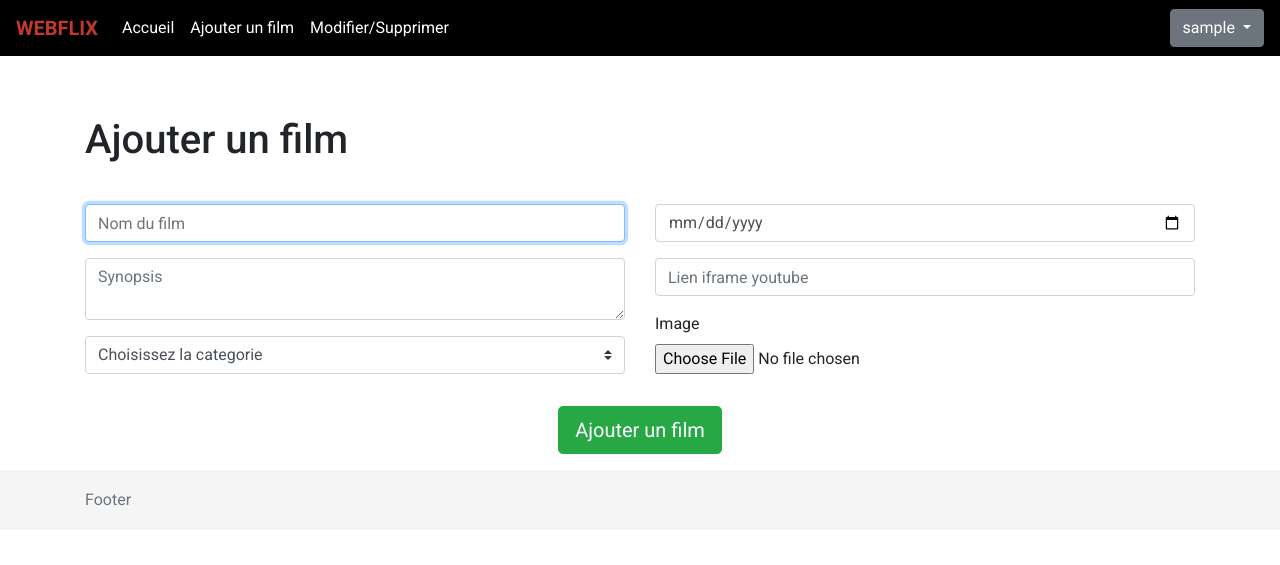
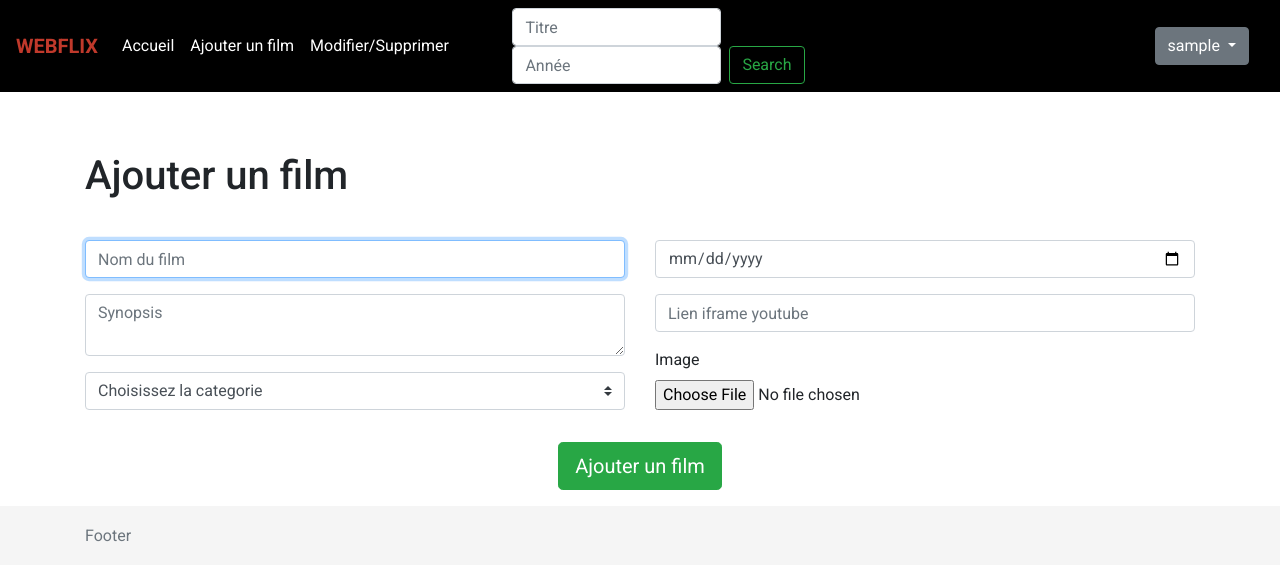
Before and after one commit to clyde-ponteville/webflix, a PHP site: page /movie_add.php in a window 1280 px wide. Shown: the top 565 px of the page. Run offline with PHP 8.4, Linux system fonts and the light colour scheme; the visitor is signed in with stand-in values (Sample User, id 1); data comes from the database, SQL or seed files in the repository.

Commit message:
add search bar with add fast movie

```diff
--- /dev/null
+++ b/config/function.php
@@ -0,0 +1,17 @@
+<?php
+
+function isExist(){
+    require(__DIR__.'/../partials/header.php');
+    http_response_code(404);?>
+    <h2 class='mt-5'>404 - Redirection dans 5 secondes</h2>
+    <span>Page introuvable</span>
+    <script> setTimeout(() => {
+        window.location = 'index.php';
+    }, 5000);</script>
+
+    <?php
+    require(__DIR__.'/../partials/footer.php');
+    die();
+}
+
+?>
--- a/movie_add.php
+++ b/movie_add.php
@@ -1,41 +1,69 @@
 <?php
 // Le fichier header.php est inclus sur la page
 require_once(__DIR__.'/partials/header.php');
+require_once(__DIR__.'/movie_search.php');
+
+// $title, $desc,  $cover : https://image.tmdb.org/t/p/w500/bXs0zkv2iGVViZEy78teg2ycDBm.jpg ,$date, $category,  $linkYoutube
 ?>
     <main class="container">
-    <?php if (!empty($_SESSION)) {?>
+    <?php if (!empty($_SESSION)) {
+        global $category;
+        $getCategory = $db->query('SELECT id FROM category WHERE name = '. $db->quote($category));
+        $dataCategory = $getCategory->fetch();
+        $idCategory = $dataCategory['id'];
+
+        ?>
         <h1>Ajouter un film</h1>
         <!--  video-link, cover, date de sorti,-->
         <form class="row add_movie" method="post" enctype="multipart/form-data" action="movie_add_post.php" >
 
         <div class="col-lg-6 left">
             <label for="inputTitle" class="sr-only">Nom du film</label>
-            <input type="text" id="inputTitle" name="inputTitle" class="form-control" placeholder="Nom du film" required autofocus>
+            <input type="text" id="inputTitle" name="inputTitle" class="form-control" placeholder="Nom du film" required autofocus value="<?= $title ?? "" ?>">
             <label for="inputDesc" class="sr-only">Description</label>
-            <textarea id="inputDesc" name="inputDesc" class="form-control" placeholder="Synopsis" required></textarea>
+            <textarea id="inputDesc" name="inputDesc" class="form-control" placeholder="Synopsis" required><?= $desc ?? "" ?></textarea>
 
             <select class="custom-select" name="category" id="select_category" required>
-            <option selected>Choisissez la categorie</option>
+            <option>Choisissez la categorie</option>
             <?php
                 $getCategory = $db->query('SELECT * FROM category');
                 $dataCategory = $getCategory->fetchAll();
 
-                foreach ($dataCategory as $category) { ?>
+                 foreach ($dataCategory as $category) {
+                    if ($category['id'] === $idCategory) { ?>
+                        <option selected value="<?= $category['id'] ?>"><?= ucfirst($category['name']) ?></option>
+                <?php
+                    } else{
+                ?>
                     <option value="<?= $category['id'] ?>"><?= ucfirst($category['name']) ?></option>
-                <?php }
+                <?php
+                    }
+                }
             ?>
         </select>
 
         </div>
         <div class="col-lg-6 right">
-            <label for="inputDate" class="sr-only">Nom du film</label>
-            <input type="date" id="inputDate" name="inputDate" class="form-control" placeholder="Date de sortie" required>
+            <label for="inputDate" class="sr-only">Date de sortie</label>
+            <input type="date" id="inputDate" name="inputDate" class="form-control" placeholder="Date de sortie" required value="<?= $date ?? "" ?>">
 
             <label for="inputLink" class="sr-only">Lien iframe youtube</label>
-            <input type="text" id="inputLink" name="inputLink" class="form-control" placeholder="Lien iframe youtube" required>
+            <input type="text" id="inputLink" name="inputLink" class="form-control" placeholder="Lien iframe youtube" required value="<?= ($linkYoutube) ?? "" ?>">
 
-            <label for="img">Image</label>
-            <input name="img" type="file" class="form-control-file" required>
+            <?php
+                if (!empty($cover)) { ?>
+
+                    <label for="urlImg">L'image sera une url internet</label>
+                    <input name="imgCover" type="text" class="form-control" style="display:none;" value="<?= $cover ?>">
+                <?php }else{ ?>
+
+                    <label for="img">Image</label>
+                    <input name="img" type="file" class="form-control-file" required>
+
+                <?php }
+
+            ?>
+
 
         </div>
 
@@ -94,7 +122,7 @@ require_once(__DIR__.'/partials/header.php');
                 case '0':
                 ?>
                     <div class="alert alert-danger" role="alert">
-                        La pizza n'a pas été ajouté !
+                        Votre film n'a pas été ajouté !
                     </div>
                 <?php
                     break;
@@ -102,7 +130,7 @@ require_once(__DIR__.'/partials/header.php');
                 case '1':
                 ?>
                     <div class="alert alert-success" role="alert">
-                        Votre pizza a bien été ajouté ! ☺
+                        Votre film a bien été ajouté ! ☺
                     </div>
                 <?php
                     break;
--- /dev/null
+++ b/movie_search.php
@@ -0,0 +1,85 @@
+<?php
+  require_once(__DIR__.'/config/database.php');
+  require_once(__DIR__.'/config/function.php');
+
+
+
+$uri = __DIR__.'/movie_add.php';
+$uri = str_replace("\\", "/", $uri);
+
+if ($_SERVER['SCRIPT_FILENAME'] != $uri) {
+
+    $query = $_POST['search'];
+    $year = $_POST['year'] ?? null;
+
+    if (!empty($year)) {
+        $url = str_replace(" ", "%20", $query);
+        $json = file_get_contents("https://api.themoviedb.org/3/search/movie?api_key=ac2312ea74ea8c4442d1091f6c30dd49&language=fr-Fr&query=".$url."&page=1&include_adult=false&year=".$year."");
+    }else{
+        $url = str_replace(" ", "%20", $query);
+        $json = file_get_contents("https://api.themoviedb.org/3/search/movie?api_key=ac2312ea74ea8c4442d1091f6c30dd49&language=fr-Fr&query=".$url."&page=1&include_adult=false");
+    }
+
+
+    $obj = json_decode($json);
+
+    $idMovie = $obj->{"results"}[0]->{'id'} ?? isExist();
+
+
+
+}else {
+
+    if (isset($_GET['id']) && is_numeric($_GET['id'])) {
+        $idMovie = $_GET['id'];
+    }
+
+}
+
+
+if (!empty($idMovie) && is_numeric($idMovie)) {
+    $detailsMovie = file_get_contents("https://api.themoviedb.org/3/movie/".$idMovie."?api_key=ac2312ea74ea8c4442d1091f6c30dd49&append_to_response=videos,images&language=fr-Fr");
+
+    $result = json_decode($detailsMovie);
+
+    $title = $result->{"original_title"};
+    $desc = $result->{"overview"};
+    $cover = $result->{"poster_path"};
+    $date = $result->{"release_date"};
+    $category = $result->{"genres"}[0]->{"name"};
+    $linkYoutube = $result->{"videos"}->{"results"}[0]->{"key"} ?? null;
+    if ($linkYoutube == null) {
+        $linkYoutube = $linkYoutube;
+    }else{
+        $linkYoutube = ("embed/".$linkYoutube);
+    }
+
+
+    if ($_SERVER['SCRIPT_FILENAME'] != $uri) {
+
+        $dbMovie = $db->prepare("SELECT COUNT(title) FROM movie WHERE title = :title");
+        $dbMovie->bindValue(":title", $title, PDO::PARAM_STR);
+        $dbMovie->execute();
+
+        $result =  $dbMovie->fetch();
+
+
+        // var_dump(intval($result['COUNT(title)']));
+        // var_dump($result);
+
+        // var_dump($title);
+        // var_dump($desc);
+        // var_dump($cover);
+        // var_dump($date);
+        // var_dump($category);
+        // var_dump($linkYoutube);
+
+
+        if (intval($result['COUNT(title)']) == 0) {
+            header("Location: movie_add.php?id=".$idMovie);
+        }else{
+            header("Location: movie_single.php?title=".$title);
+        }
+    }
+
+}
+?>
--- a/partials/header.php
+++ b/partials/header.php
@@ -49,7 +49,7 @@
       </button>
 
       <div class="collapse navbar-collapse" id="navbar-webflix">
-        <ul class="navbar-nav mr-auto">
+        <ul class="navbar-nav mr-auto col-lg-4">
             <li class="nav-item <?php echo ($currentPageUrl === 'index') ? 'active' : ''; ?>">
               <a class="nav-link" href="index.php">Accueil</a>
             </li>
@@ -62,7 +62,14 @@
             </li>
           <?php } ?>
         </ul>
-        <div class="d-flex justify-content-end">
+        <div class="d-flex justify-content-center col-lg-4">
+          <form class="form-inline" method="post" action="movie_search.php">
+            <input class="form-control mr-sm-2" type="search" placeholder="Titre" name="search" aria-label="Search" required>
+            <input class="form-control mr-sm-2" type="number" placeholder="Année" min="1900" name="year">
+            <button class="btn btn-outline-success my-2 my-sm-0" type="submit">Search</button>
+          </form>
+        </div>
+        <div class="d-flex justify-content-end col-lg-4">
         <?php
         if(empty($_SESSION)) { ?>
           <button type="button" class="btn btn-outline-success" data-toggle="modal" data-target="#modalConnexion">Connexion</button>
```
Also changed, not shown: index.php (+11 -2 lines), movie_add_post.php (+21 -5 lines), movie_single.php (+10 -1 lines), upload/cover/0b9c1b2ea97f9963d03d28fcf5646806.jpg (deleted), upload/cover/eb6ea73ec1ba9f883878bc856633cd82.jpg (added).
